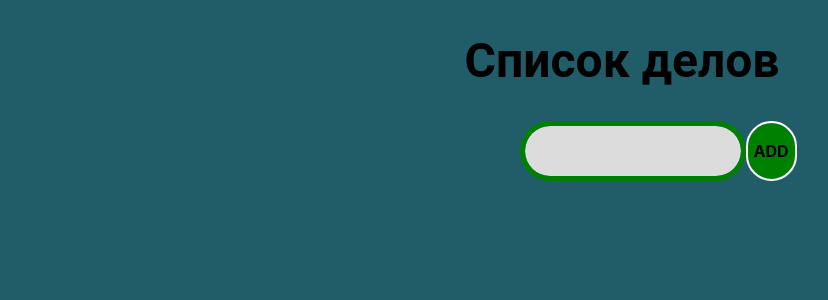
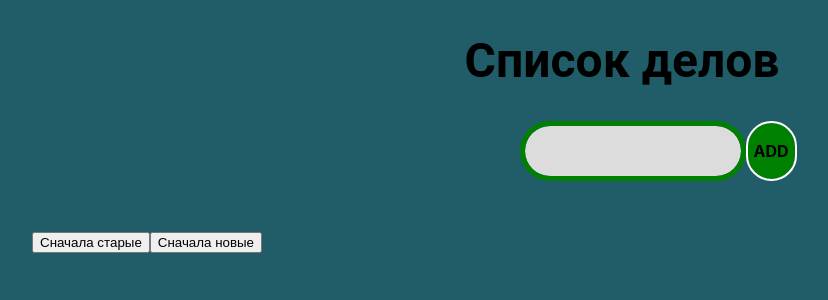
Before and after one commit to Zeraku-silent/to-do, a React (Create React App) app: page / in a window 1280 px wide. Shown: the top 300 px of the page, without its empty margins (18-846 px from the left). Built offline with nearby package versions, Linux system fonts and the light colour scheme.

Commit message:
Add sort by date

```diff
--- a/src/components/TaskComponents.jsx
+++ b/src/components/TaskComponents.jsx
@@ -89,11 +89,13 @@ const Checkbox = ({ task, handleToggle }) => {
 
 const List = () => {
   const [tasks, setTasks] = useState([]);
+
   const addTodo = (text) => {
     const date = new Date().toLocaleString();
     const id = nanoid();
     const newTask = { id, text, checked: false, date };
     setTasks((prev) => [...prev, newTask]);
+    const popa = (prev) => setTasks(...prev.reverse());
   };
 
   const handleRemove = (id) => {
@@ -107,11 +109,32 @@ const List = () => {
       )
     );
   };
+  const taskOldestSort = () => {
+    setTasks((prev) =>
+      [...prev].sort((a, b) => {
+        if (b.date > a.date) {
+          return -1;
+        }
+      })
+    );
+  };
+  const taskNewSort = () => {
+    setTasks((prev) =>
+      [...prev].sort((a, b) => {
+        if (b.date < a.date) {
+          return -1;
+        }
+      })
+    );
+  };
 
   return (
     <div>
       <Input addTodo={addTodo} />
+
       <TasksList>
+        <button onClick={taskOldestSort}>Сначала старые</button>
+        <button onClick={taskNewSort}>Сначала новые</button>
         {tasks.map((item) => (
           <Task
             task={item}
```
